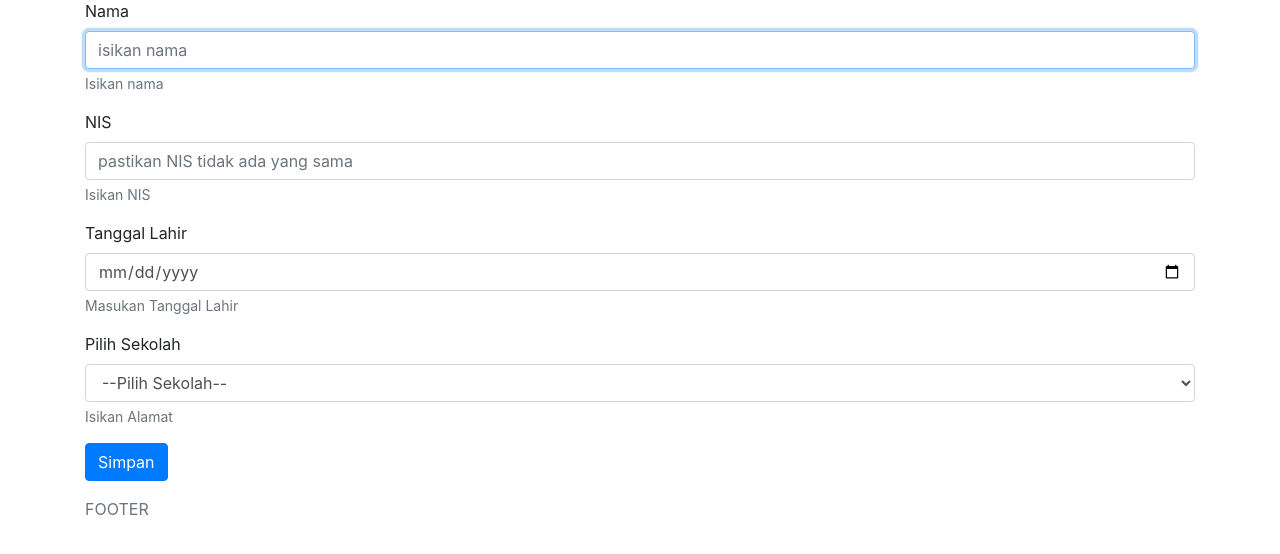
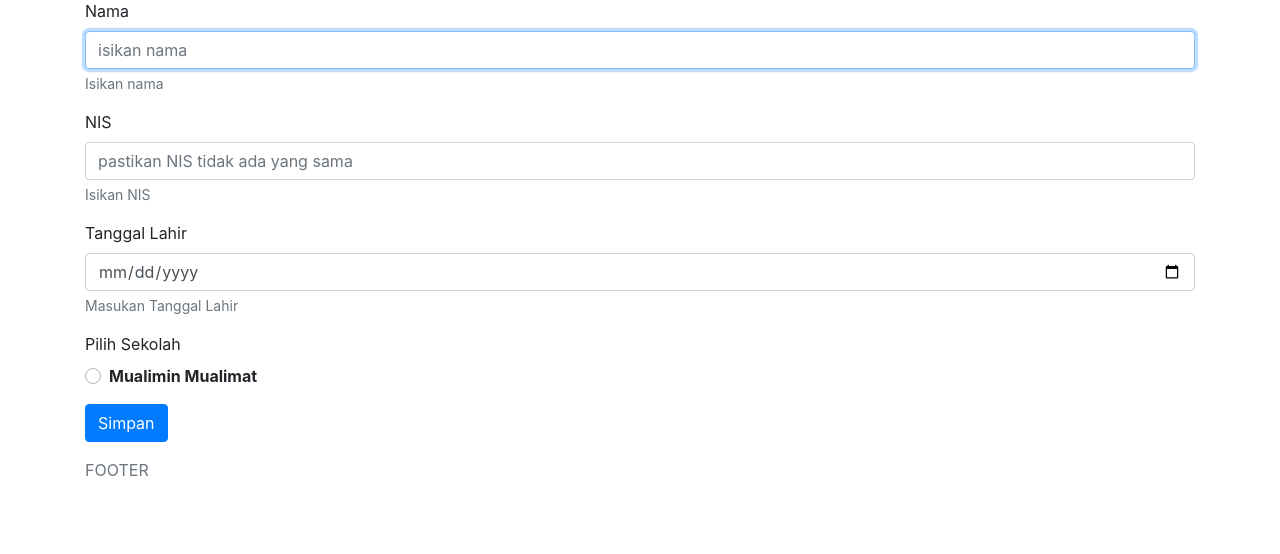
Before and after one commit to zuzubaidillah/crud-sekolah-dan-siswa-dan-gambar, a PHP site: page /siswa_tambah.php in a window 1280 px wide. Shown: the part 113-667 px from the top of the page. Run offline with PHP 8.4, Linux system fonts and the light colour scheme; data comes from the database, SQL or seed files in the repository.

Commit message:
logika if ketika data dibawah 10 menggunakan radio

```diff
--- a/siswa_tambah.php
+++ b/siswa_tambah.php
@@ -14,36 +14,65 @@ include './menu.php';
     <!-- <form method="post" action="siswa_tambah.php"> -->
     <div class="form-group">
       <label for="exampleInputEmail1">Nama</label>
-      <input name="txt-nama" id="nama" autofocus type="text" class="form-control" placeholder="isikan nama">
+      <input required name="txt-nama" id="nama" autofocus type="text" class="form-control" placeholder="isikan nama">
       <small id="emailHelp" class="form-text text-muted">Isikan nama</small>
     </div>
 
     <div class="form-group nis">
       <label for="exampleInputEmail1">NIS</label>
-      <input autocomplete="off" oninput="javascript: if (this.value.length > this.maxLength) this.value = this.value.slice(0, this.maxLength);" maxlength="8" minlength="8" name="txt-nis" id="nis" onkeyup="cek_nis('tambah')" type="text" class="form-control" placeholder="pastikan NIS tidak ada yang sama">
+      <input required autocomplete="off" oninput="javascript: if (this.value.length > this.maxLength) this.value = this.value.slice(0, this.maxLength);" maxlength="8" minlength="8" name="txt-nis" id="nis" onkeyup="cek_nis('tambah')" type="text" class="form-control" placeholder="pastikan NIS tidak ada yang sama">
       <small id="nis" class="form-text text-muted">Isikan NIS</small>
 
     </div>
 
     <div class="form-group">
       <label for="exampleInputEmail1">Tanggal Lahir</label>
-      <input name="txt-tgl_lahir" id="tgl" type="date" class="form-control">
+      <input required name="txt-tgl_lahir" id="tgl" type="date" class="form-control">
       <small id="tgl" class="form-text text-muted">Masukan Tanggal Lahir</small>
     </div>
 
-    <div class="form-group">
-      <label for="exampleInputEmail1">Pilih Sekolah</label>
-      <select class="form-control" name="txt-sekolah_id" id="id_sekolah">
     <?php
     $sql = "SELECT * FROM sekolah order by nama ASC";
     // pengiriman data ke mysql
     $query = mysqli_query($conn, $sql);
     $jml = mysqli_num_rows($query);
-        if ($jml==0) {
+    ?>
+    <div class="form-group">
+      <label for="exampleInputEmail1">Pilih Sekolah</label>
+      <?php
+      if ($jml == 0) {
+        echo "<label>--Lakukan Penambahan Sekolah--</label>";
+      } else {
+        if ($jml <= 10) {
+      ?>
+          <div class="row">
+            <?php
+            $no = 0;
+            while ($data = mysqli_fetch_assoc($query)) {
+              $id = $data['id'];
+              $nama = $data['nama'];
+              $no++;
+            ?>
+            <div class="col-md-6">
+              <div class="custom-control custom-radio custom-control-inline">
+                <input required type="radio" name="txt-sekolah_id" id="id_sekolah-<?= $no ?>" value="<?= $id; ?>" class="custom-control-input">
+                <label class="custom-control-label" for="id_sekolah-<?= $no ?>"><b><?= $nama; ?></b></label>
+              </div>
+            </div>
+            <?php
+            }
+            ?>
+          </div>
+        <?php
+        } else {
+        ?>
+          <select class="form-control" name="txt-sekolah_id" id="id_sekolah">
+            <?php
+            if ($jml == 0) {
               echo "<option value=\"\">--Lakukan Penambahan Sekolah--</option>";
-        }else{
+            } else {
               echo "<option value=\"\">--Pilih Sekolah--</option>";
-          while($data = mysqli_fetch_assoc($query)){
+              while ($data = mysqli_fetch_assoc($query)) {
                 $id = $data['id'];
                 $nama = $data['nama'];
                 echo "<option value=\"$id\">$nama</option>";
@@ -51,7 +80,10 @@ include './menu.php';
             }
             ?>
           </select>
-      <small id="id_sekolah" class="form-text text-muted">Isikan Alamat</small>
+      <?php
+        }
+      }
+      ?>
     </div>
 
     <button type="submit" class="btn btn-primary">Simpan</button>
--- a/siswa_tambah_proses.php
+++ b/siswa_tambah_proses.php
@@ -6,6 +6,8 @@ include './koneksi.php';
 //   ["txt-tgl_lahir"]=> string(10) "1997-11-11"
 //   ["txt-sekolah_id"]=> string(4) "2079"
 // }
+// echo "<pre>";
+// var_dump($_REQUEST);die();
 
 // deklarasi variabel
 $nama = $_POST['txt-nama'];
```
Also changed, not shown: 1 other file. Lines whose indentation alone changed are shown as unchanged.
